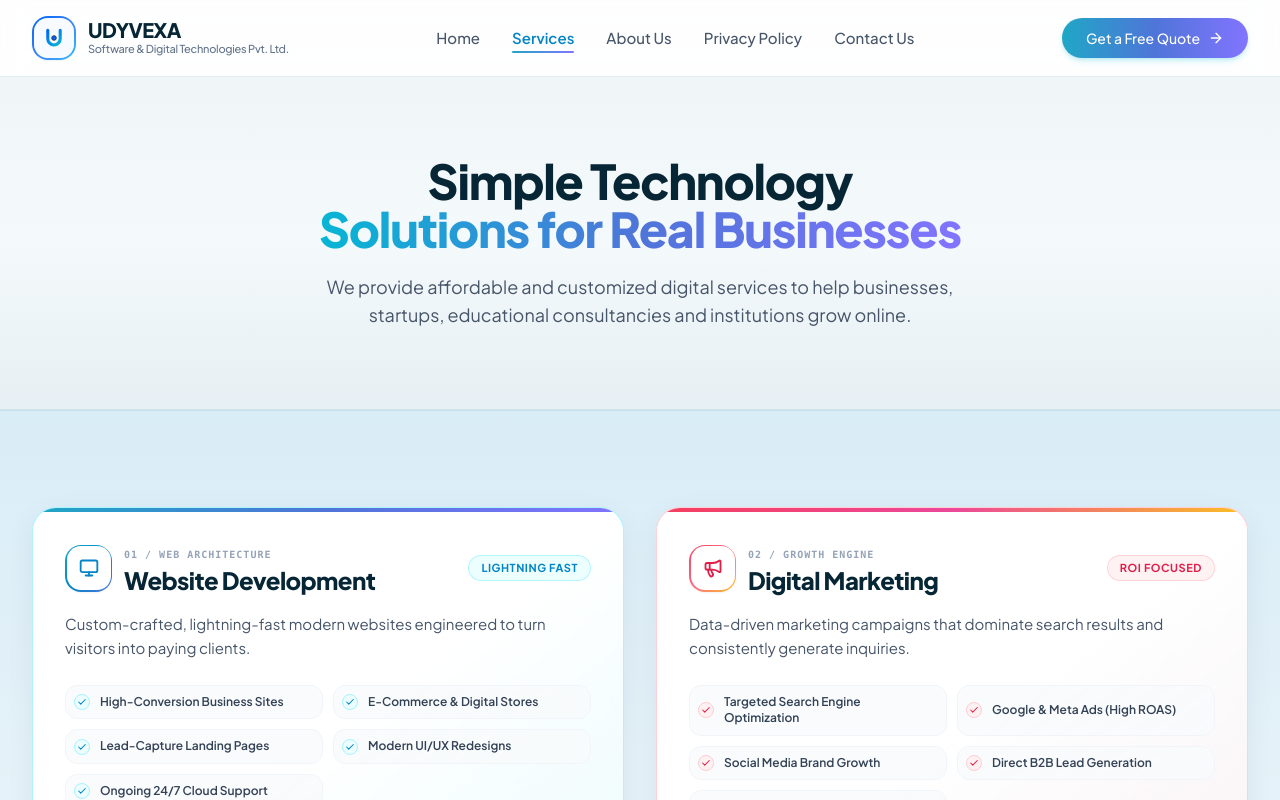
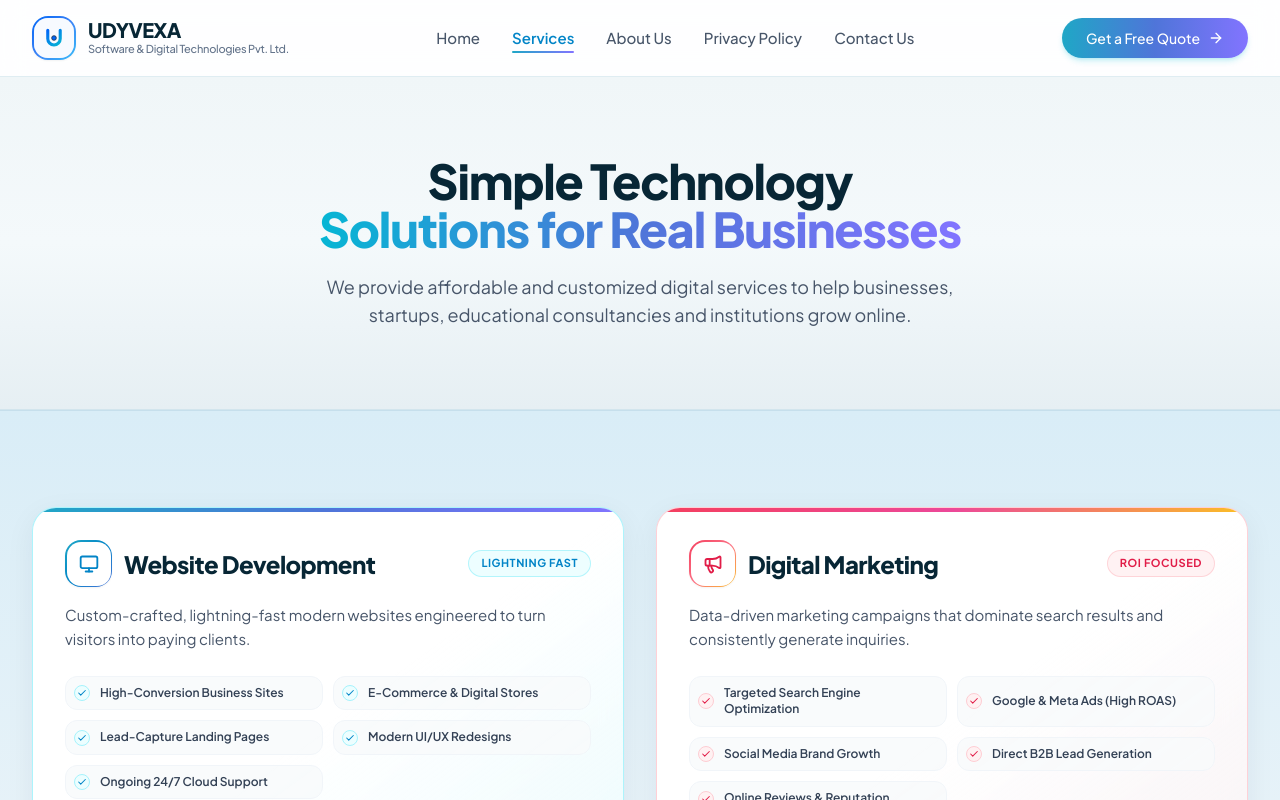
Before and after one commit to mounikav-12/Udyvexa, a React (Vite) app: page / in a window 1280 px wide. Both pictures are taken after a click on the button "Explore Our Services". Shown: the top 800 px of the page. Built offline with nearby package versions, Linux system fonts and the light colour scheme.

Commit message:
chore: remove index number, category, and bottom trust note from service cards

```diff
--- a/src/components/ServicesPage.jsx
+++ b/src/components/ServicesPage.jsx
@@ -46,8 +46,6 @@ function SR({ children, delay = 0, className = '' }) {
 const SERVICES_DATA = [
   {
     id: 'website-development',
-    indexNum: '01',
-    category: 'Web Architecture',
     badge: 'Lightning Fast',
     icon: Monitor,
     iconColor: 'text-[#0284c7]',
@@ -67,12 +65,9 @@ const SERVICES_DATA = [
       'Ongoing 24/7 Cloud Support',
     ],
     serviceValue: 'Website Development',
-    trustNote: '⚡ 3-5 Days Turnaround Estimate',
   },
   {
     id: 'digital-marketing',
-    indexNum: '02',
-    category: 'Growth Engine',
     badge: 'ROI Focused',
     icon: Megaphone,
     iconColor: 'text-rose-600',
@@ -92,12 +87,9 @@ const SERVICES_DATA = [
       'Online Reviews & Reputation',
     ],
     serviceValue: 'Digital Marketing',
-    trustNote: '📈 Guaranteed Inquiries Strategy',
   },
   {
     id: 'software-development',
-    indexNum: '03',
-    category: 'Enterprise Core',
     badge: 'Cloud Native',
     icon: Code2,
     iconColor: 'text-[#4f75d9]',
@@ -117,12 +109,9 @@ const SERVICES_DATA = [
       'Secure REST & GraphQL APIs',
     ],
     serviceValue: 'Software Development',
-    trustNote: '🔒 Enterprise Architecture & Security',
   },
   {
     id: 'education-consultancy',
-    indexNum: '04',
-    category: 'EdTech CRM',
     badge: 'Automated Pipeline',
     icon: GraduationCap,
     iconColor: 'text-emerald-600',
@@ -142,7 +131,6 @@ const SERVICES_DATA = [
       'Targeted Admissions Marketing',
     ],
     serviceValue: 'Education Consultancy Solutions',
-    trustNote: '🎓 Complete Portal Demo Available',
   },
 ];
 
@@ -226,12 +214,9 @@ export default function ServicesPage({ onOpenQuote }) {
                             </div>
                           </div>
                           <div>
-                            <span className="text-[10px] font-mono font-bold tracking-widest uppercase text-slate-400">
-                              {service.indexNum} / {service.category}
-                            </span>
                             <h2 className="text-xl sm:text-2xl font-black text-[#072635] tracking-tight group-hover:text-[#0284c7] transition-colors leading-tight">
-                              {service.title}
-                            </h2>
+                            {service.title}
+                          </h2>
                           </div>
                         </div>
 
@@ -264,15 +249,10 @@ export default function ServicesPage({ onOpenQuote }) {
                     </div>
 
                     {/* Bottom Action Bar: Trust Highlight + Get Started */}
-                    <div className="pt-4 border-t border-[#edf4f7] flex flex-col sm:flex-row sm:items-center sm:justify-between gap-3 relative z-10">
-                      <div className="flex items-center gap-1.5 text-xs text-slate-500 font-medium">
-                        <span className="w-1.5 h-1.5 rounded-full bg-emerald-500 shrink-0" />
-                        <span>{service.trustNote}</span>
-                      </div>
-
+                    <div className="pt-4 border-t border-[#edf4f7] flex items-center justify-end relative z-10">
                       <button
                         onClick={() => onOpenQuote(service.serviceValue)}
-                        className="inline-flex items-center justify-center gap-2 px-6 py-2.5 rounded-full bg-gradient-to-r from-[#1fa7c6] via-[#4f75d9] to-[#8274ff] hover:opacity-95 active:scale-95 text-white font-semibold text-xs sm:text-sm shadow-md shadow-cyan-500/20 transition-all duration-200 group-hover:shadow-cyan-500/35 group-hover:shadow-lg self-end sm:self-auto"
+                        className="inline-flex items-center justify-center gap-2 px-6 py-2.5 rounded-full bg-gradient-to-r from-[#1fa7c6] via-[#4f75d9] to-[#8274ff] hover:opacity-95 active:scale-95 text-white font-semibold text-xs sm:text-sm shadow-md shadow-cyan-500/20 transition-all duration-200 group-hover:shadow-cyan-500/35 group-hover:shadow-lg"
                       >
                         <span>Get Started</span>
                         <ArrowRight className="w-4 h-4 transition-transform group-hover:translate-x-1" />
```
